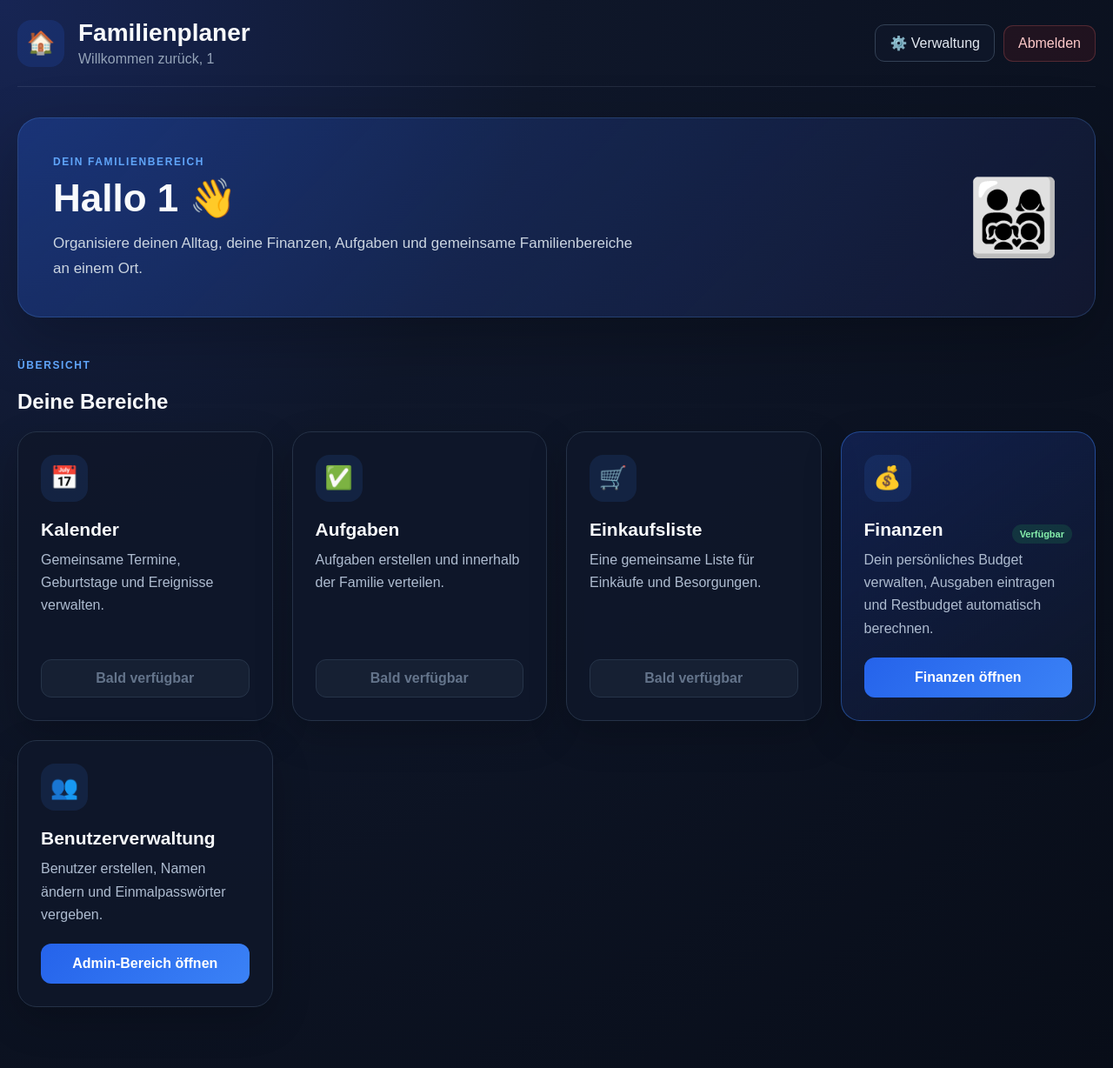
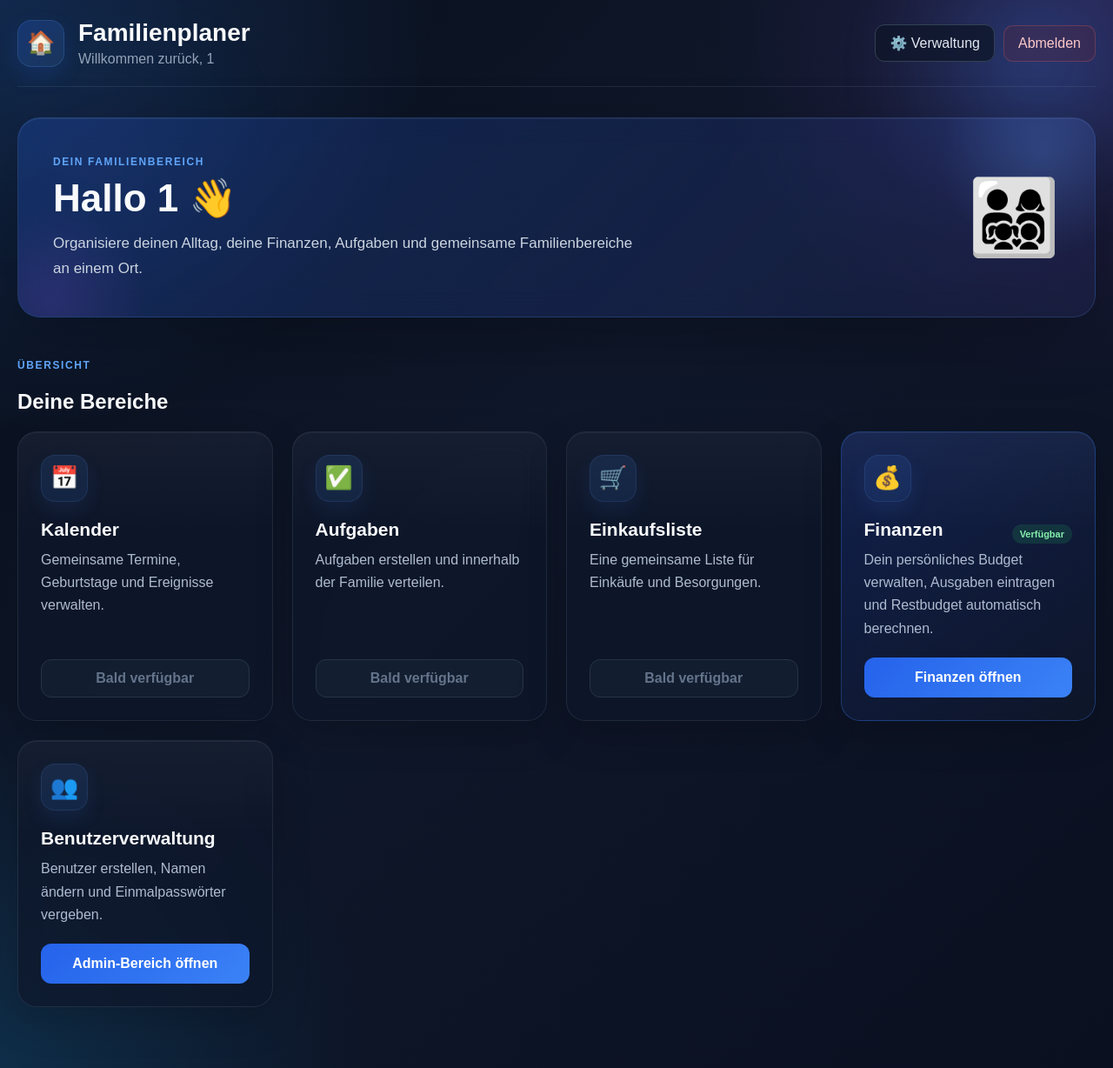
Before and after one commit to JK597/familienplaner, a Flask app: page /dashboard in a window 1280 px wide. Shown: the whole page at 87% size. Run offline with Flask 3, Linux system fonts and the light colour scheme; the visitor is signed in with stand-in values (Sample User, id 1); parts of the project's set-up code (start-up, migrations or seed data) failed here and were passed over; some libraries are stand-ins or nearby versions.

Commit message:
Hintergrund und Design lebendiger gemacht

```diff
--- a/static/style.css
+++ b/static/style.css
@@ -7,18 +7,84 @@ html {
 }
 
 body {
+    position: relative;
     margin: 0;
     font-family: Arial, Helvetica, sans-serif;
+    background:
+        radial-gradient(circle at top left, rgba(59, 130, 246, 0.22), transparent 28%),
+        radial-gradient(circle at top right, rgba(168, 85, 247, 0.16), transparent 26%),
+        radial-gradient(circle at bottom left, rgba(14, 165, 233, 0.16), transparent 24%),
+        linear-gradient(135deg, #08101d 0%, #0f172a 45%, #0a1020 100%);
+    color: #f8fafc;
+    overflow-x: hidden;
+}
 
-    background:
-        radial-gradient(
-            circle at top left,
-            #172554 0,
-            #0f172a 35%,
-            #080d18 100%
-        );
+body::before {
+    content: "";
+    position: fixed;
+    inset: 0;
+    pointer-events: none;
+    background-image:
+        linear-gradient(rgba(255, 255, 255, 0.035) 1px, transparent 1px),
+        linear-gradient(90deg, rgba(255, 255, 255, 0.035) 1px, transparent 1px);
+    background-size: 34px 34px;
+    mask-image: linear-gradient(to bottom, rgba(0, 0, 0, 0.9), transparent);
+    opacity: 0.25;
+    z-index: 0;
+}
 
-    color: #f8fafc;
+body::after {
+    content: "";
+    position: fixed;
+    top: -140px;
+    right: -120px;
+    width: 380px;
+    height: 380px;
+    border-radius: 50%;
+    background: radial-gradient(circle, rgba(59, 130, 246, 0.28) 0%, rgba(59, 130, 246, 0.08) 45%, transparent 72%);
+    filter: blur(22px);
+    pointer-events: none;
+    animation: floatBlobOne 13s ease-in-out infinite;
+    z-index: 0;
+}
+
+.app-body::before {
+    content: "";
+    position: fixed;
+    bottom: -160px;
+    left: -120px;
+    width: 420px;
+    height: 420px;
+    border-radius: 50%;
+    background: radial-gradient(circle, rgba(168, 85, 247, 0.18) 0%, rgba(14, 165, 233, 0.12) 40%, transparent 75%);
+    filter: blur(28px);
+    pointer-events: none;
+    animation: floatBlobTwo 15s ease-in-out infinite;
+    z-index: 0;
+}
+
+@keyframes floatBlobOne {
+    0% {
+        transform: translateY(0) translateX(0) scale(1);
+    }
+    50% {
+        transform: translateY(25px) translateX(-18px) scale(1.05);
+    }
+    100% {
+        transform: translateY(0) translateX(0) scale(1);
+    }
+}
+
+@keyframes floatBlobTwo {
+    0% {
+        transform: translateY(0) translateX(0) scale(1);
+    }
+    50% {
+        transform: translateY(-18px) translateX(24px) scale(1.06);
+    }
+    100% {
+        transform: translateY(0) translateX(0) scale(1);
+    }
 }
 
 
@@ -69,67 +133,58 @@ body:not(.app-body) {
 }
 
 .app-container {
+    position: relative;
+    z-index: 2;
     width: min(1400px, calc(100% - 40px));
-
     margin: 0 auto;
-
     padding-bottom: 70px;
 }
 
 .topbar {
     min-height: 100px;
-
     display: flex;
     justify-content: space-between;
     align-items: center;
-
     gap: 25px;
-
     padding: 22px 0;
-
     border-bottom: 1px solid rgba(148, 163, 184, 0.15);
 }
 
 .brand {
     display: flex;
     align-items: center;
-
     gap: 16px;
 }
 
 .brand-icon {
     width: 54px;
     height: 54px;
-
     display: flex;
     align-items: center;
     justify-content: center;
-
     border-radius: 16px;
-
-    background: rgba(37, 99, 235, 0.16);
-
+    background:
+        linear-gradient(135deg, rgba(37, 99, 235, 0.25), rgba(96, 165, 250, 0.12));
+    border: 1px solid rgba(96, 165, 250, 0.18);
     font-size: 26px;
+    box-shadow: 0 10px 24px rgba(37, 99, 235, 0.16);
 }
 
 .brand h1,
 .topbar h1 {
     margin: 0;
-
     font-size: 28px;
 }
 
 .brand p,
 .topbar p {
     margin: 5px 0 0;
-
     color: #94a3b8;
 }
 
 .topbar-actions {
     display: flex;
     align-items: center;
-
     gap: 10px;
 }
 
@@ -141,61 +196,83 @@ body:not(.app-body) {
 /* HERO */
 
 .hero-card {
+    position: relative;
+    overflow: hidden;
     min-height: 220px;
-
     display: flex;
     justify-content: space-between;
     align-items: center;
-
     gap: 30px;
-
     padding: 40px;
     margin-bottom: 45px;
-
     border-radius: 26px;
-
     background:
         linear-gradient(
             135deg,
-            rgba(37, 99, 235, 0.28),
+            rgba(37, 99, 235, 0.24),
             rgba(99, 102, 241, 0.08)
         );
+    border: 1px solid rgba(96, 165, 250, 0.18);
+    box-shadow:
+        0 25px 70px rgba(0, 0, 0, 0.24),
+        inset 0 1px 0 rgba(255, 255, 255, 0.06);
+    backdrop-filter: blur(16px);
+    -webkit-backdrop-filter: blur(16px);
+}
 
-    border: 1px solid rgba(96, 165, 250, 0.22);
+.hero-card::before {
+    content: "";
+    position: absolute;
+    top: -80px;
+    right: -60px;
+    width: 240px;
+    height: 240px;
+    border-radius: 50%;
+    background: radial-gradient(circle, rgba(96, 165, 250, 0.18), transparent 70%);
+    pointer-events: none;
+}
 
-    box-shadow:
-        0 25px 70px rgba(0, 0, 0, 0.25);
+.hero-card::after {
+    content: "";
+    position: absolute;
+    bottom: -90px;
+    left: -70px;
+    width: 220px;
+    height: 220px;
+    border-radius: 50%;
+    background: radial-gradient(circle, rgba(168, 85, 247, 0.15), transparent 70%);
+    pointer-events: none;
 }
 
 .hero-card h2 {
+    position: relative;
+    z-index: 1;
     margin: 8px 0 12px;
-
     font-size: clamp(30px, 4vw, 44px);
 }
 
 .hero-card p {
+    position: relative;
+    z-index: 1;
     max-width: 680px;
-
     margin: 0;
-
     line-height: 1.7;
-
     color: #cbd5e1;
-
     font-size: 17px;
 }
 
 .hero-emoji {
+    position: relative;
+    z-index: 1;
     font-size: 85px;
 }
 
 .eyebrow {
+    position: relative;
+    z-index: 1;
     font-size: 12px;
-
     font-weight: 800;
-
     letter-spacing: 1.6px;
-
     color: #60a5fa;
 }
 
@@ -204,77 +281,78 @@ body:not(.app-body) {
 
 .dashboard-grid {
     display: grid;
-
-    grid-template-columns:
-        repeat(
-            auto-fit,
-            minmax(270px, 1fr)
-        );
-
+    grid-template-columns: repeat(auto-fit, minmax(270px, 1fr));
     gap: 22px;
 }
 
 .feature-card,
 .dashboard-card {
+    position: relative;
+    overflow: hidden;
     min-height: 300px;
-
     display: flex;
     flex-direction: column;
-
     padding: 26px;
-
     border-radius: 22px;
-
-    background: rgba(15, 23, 42, 0.9);
-
-    border: 1px solid #253247;
-
+    background: rgba(15, 23, 42, 0.72);
+    border: 1px solid rgba(148, 163, 184, 0.14);
     box-shadow:
-        0 16px 45px rgba(0, 0, 0, 0.2);
-
+        0 16px 45px rgba(0, 0, 0, 0.18),
+        inset 0 1px 0 rgba(255, 255, 255, 0.05);
+    backdrop-filter: blur(16px);
+    -webkit-backdrop-filter: blur(16px);
     transition:
         transform 0.2s ease,
         border-color 0.2s ease,
         box-shadow 0.2s ease;
 }
 
+.feature-card::before,
+.dashboard-card::before {
+    content: "";
+    position: absolute;
+    inset: 0;
+    background:
+        linear-gradient(
+            180deg,
+            rgba(255, 255, 255, 0.035),
+            transparent 35%
+        );
+    pointer-events: none;
+}
+
 .feature-card:hover,
 .dashboard-card:hover {
     transform: translateY(-4px);
-
-    border-color: #3b82f6;
-
+    border-color: rgba(59, 130, 246, 0.4);
     box-shadow:
-        0 20px 50px rgba(0, 0, 0, 0.3);
+        0 20px 50px rgba(0, 0, 0, 0.28),
+        0 0 0 1px rgba(59, 130, 246, 0.08);
 }
 
 .highlight-card {
     background:
         linear-gradient(
             145deg,
-            rgba(30, 64, 175, 0.3),
-            rgba(15, 23, 42, 0.94)
+            rgba(30, 64, 175, 0.28),
+            rgba(15, 23, 42, 0.82)
         );
-
-    border-color: rgba(59, 130, 246, 0.45);
+    border-color: rgba(59, 130, 246, 0.32);
 }
 
 .feature-icon,
 .card-icon {
     width: 54px;
     height: 54px;
-
     display: flex;
     justify-content: center;
     align-items: center;
-
     margin-bottom: 20px;
-
     border-radius: 16px;
-
     background: rgba(59, 130, 246, 0.12);
-
+    border: 1px solid rgba(96, 165, 250, 0.12);
     font-size: 26px;
+    box-shadow: 0 10px 22px rgba(59, 130, 246, 0.1);
 }
 
 .feature-content {
@@ -335,110 +404,80 @@ button,
     display: flex;
     justify-content: center;
     align-items: center;
-
     min-height: 46px;
-
     padding: 12px 18px;
-
     margin-top: 20px;
-
     border: none;
     border-radius: 12px;
-
     background:
         linear-gradient(
             135deg,
             #2563eb,
             #3b82f6
         );
-
     color: white;
-
     text-decoration: none;
-
     font-weight: 700;
-
     cursor: pointer;
-
     transition:
         transform 0.15s ease,
-        box-shadow 0.15s ease;
+        box-shadow 0.15s ease,
+        filter 0.15s ease;
 }
 
 .primary-button:hover,
 .card-button:hover {
     transform: translateY(-1px);
-
-    box-shadow:
-        0 10px 30px rgba(37, 99, 235, 0.3);
+    filter: brightness(1.04);
+    box-shadow: 0 10px 30px rgba(37, 99, 235, 0.3);
 }
 
 .secondary-button {
     display: inline-flex;
     align-items: center;
     justify-content: center;
-
     padding: 11px 16px;
-
     border-radius: 11px;
-
     border: 1px solid #334155;
-
     color: #e2e8f0;
-
     text-decoration: none;
-
-    background: rgba(15, 23, 42, 0.8);
+    background: rgba(15, 23, 42, 0.78);
+    backdrop-filter: blur(10px);
+    -webkit-backdrop-filter: blur(10px);
 }
 
 .logout-button {
     display: inline-flex;
     align-items: center;
-
     padding: 11px 16px;
-
     border-radius: 11px;
-
     color: #fecaca;
-
     text-decoration: none;
-
     background: rgba(127, 29, 29, 0.18);
-
     border: 1px solid rgba(248, 113, 113, 0.23);
+    backdrop-filter: blur(10px);
+    -webkit-backdrop-filter: blur(10px);
 }
 
 .disabled-button,
 button:disabled {
     width: 100%;
-
     padding: 12px;
-
     margin-top: 20px;
-
     border: 1px solid #263449;
     border-radius: 12px;
-
-    background: #162033;
-
+    background: rgba(22, 32, 51, 0.85);
     color: #64748b;
-
     font-weight: bold;
-
     cursor: not-allowed;
 }
 
 .delete-button {
     border: 1px solid rgba(248, 113, 113, 0.28);
-
     background: rgba(127, 29, 29, 0.2);
-
     color: #fca5a5;
-
     padding: 9px 12px;
-
     border-radius: 9px;
-
     cursor: pointer;
 }
 
```
Also changed, not shown: other parts of static/style.css (+69 -235 lines).
